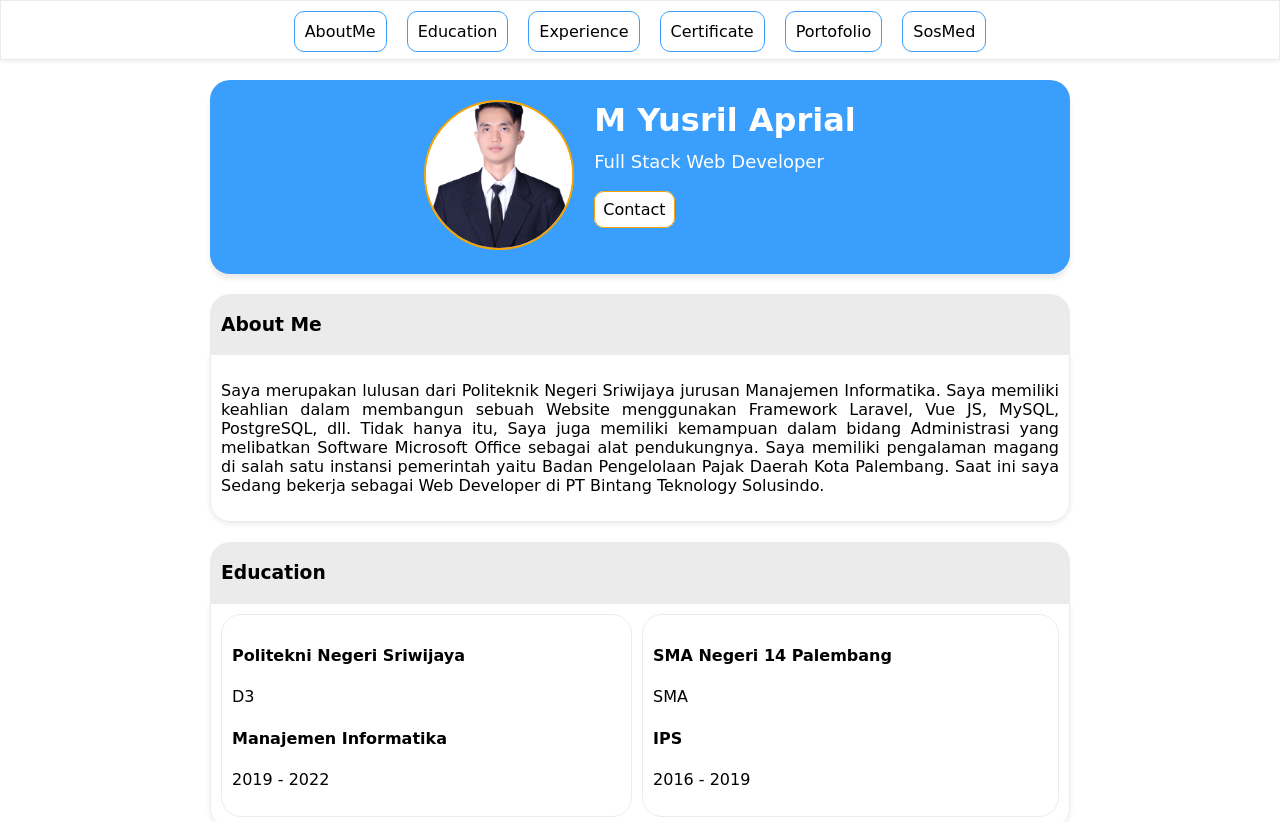
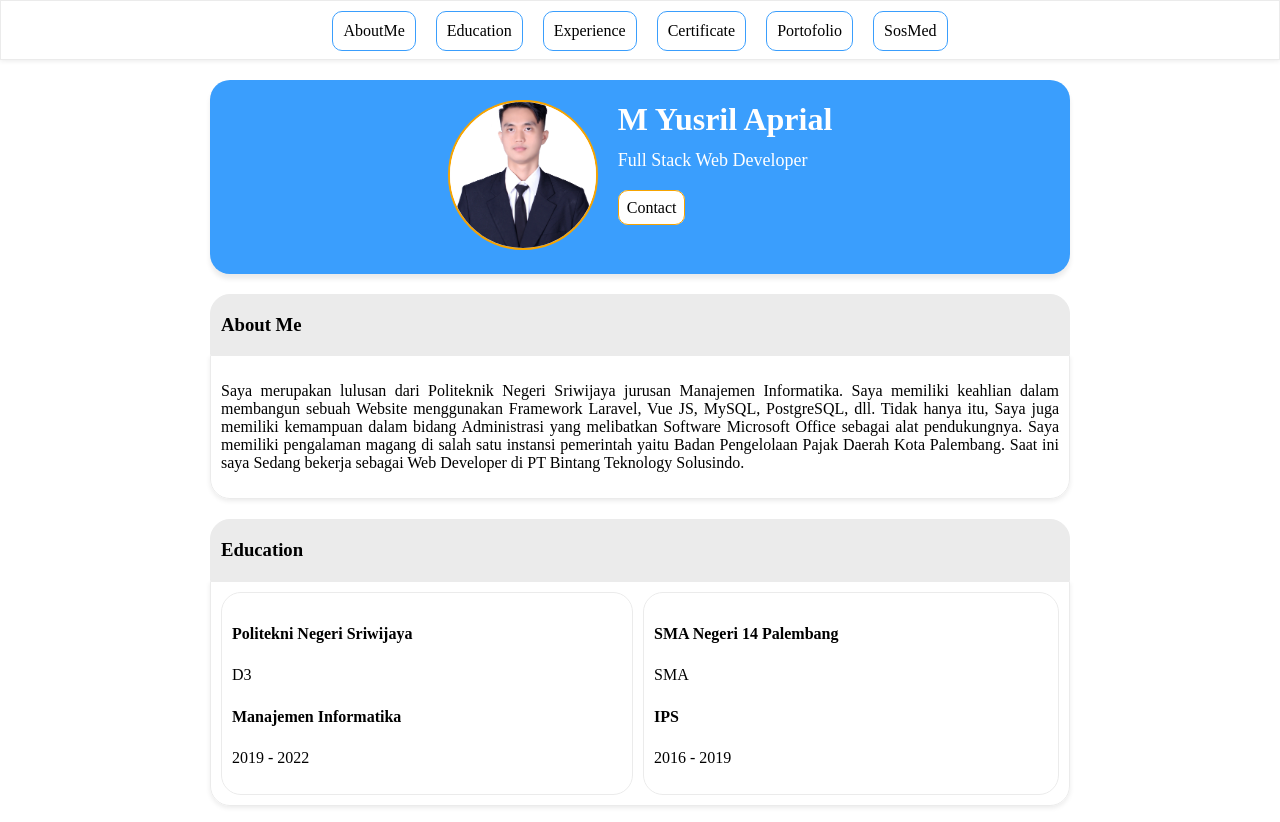
Before and after one commit to yusrilaprial/cv, a plain HTML site: page index.html in a window 1280 px wide. Shown: the top 822 px of the page. Drawn offline with nearby package versions, Linux system fonts and the light colour scheme.

Commit message:
chore: font family

```diff
--- a/assets/css/style.css
+++ b/assets/css/style.css
@@ -1,6 +1,6 @@
 body {
   margin: 0;
-  font-family: cursive, "Times New Roman", Times, serif;
+  /* font-family: cursive, "Times New Roman", Times, serif; */
 }
 .container {
   display: grid;
```
